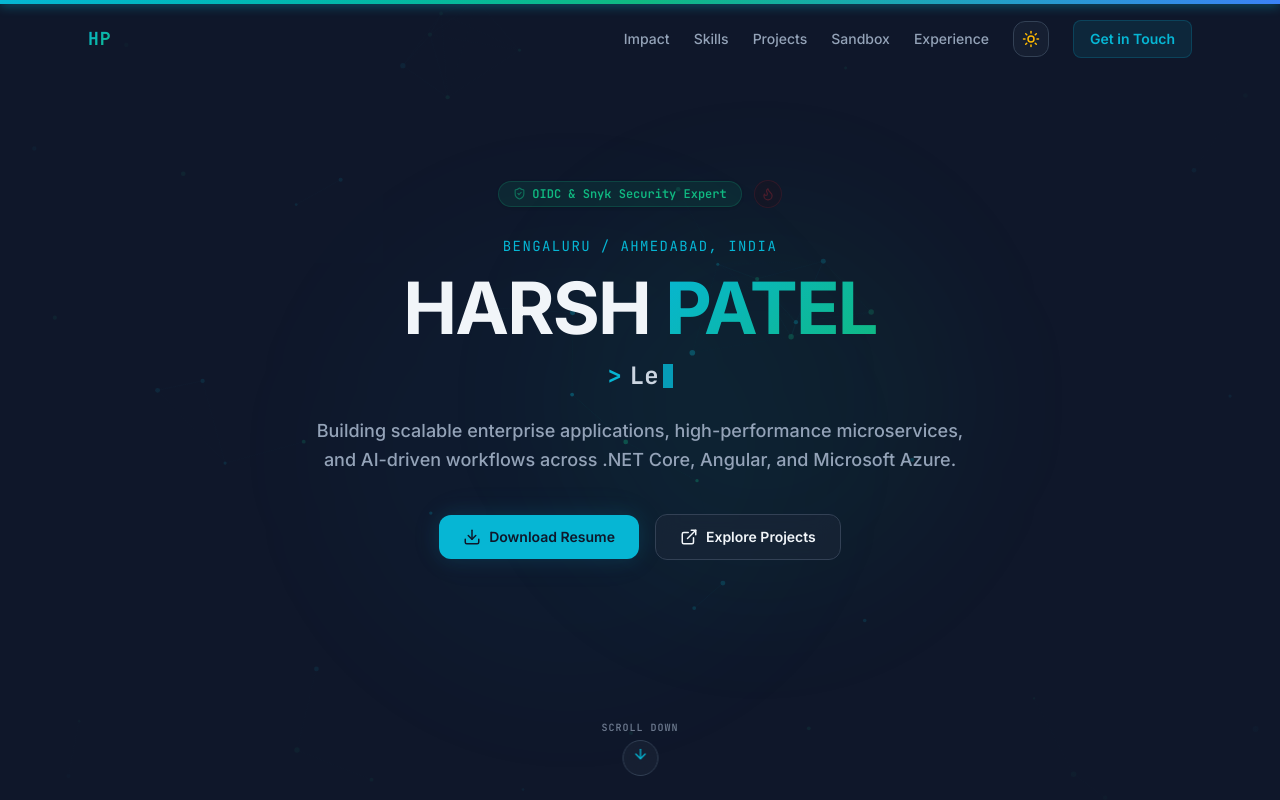
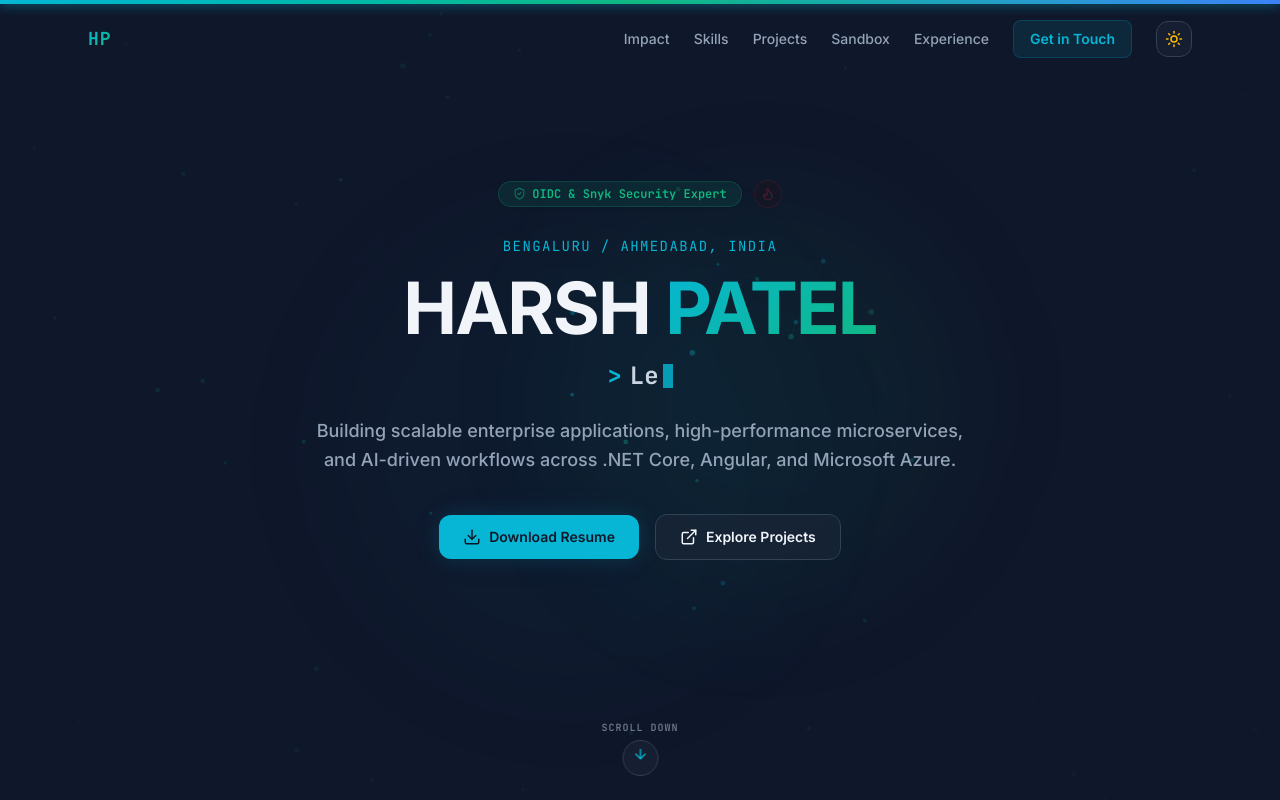
Before and after one commit to harsh-jitendra-patel/harsh-jitendra-patel, a Next.js app: page / in a window 1280 px wide. Shown: the top 800 px of the page. Built offline with nearby package versions, Linux system fonts and the light colour scheme.

Commit message:
refactor: reorder and cleanup Navigation component layout elements

```diff
--- a/src/components/Navigation.tsx
+++ b/src/components/Navigation.tsx
@@ -147,6 +147,13 @@ export default function Navigation() {
             </button>
           )}
 
+          <a
+            href="#contact"
+            className="px-4 py-2 text-sm font-semibold rounded-lg bg-accent/10 text-accent border border-accent/20 hover:bg-accent/20 transition-all duration-200"
+          >
+            Get in Touch
+          </a>
+
           {/* Light / Dark Mode Switch */}
           <button
             onClick={toggleLightDark}
@@ -156,13 +163,6 @@ export default function Navigation() {
           >
             {theme === "light" ? <Moon size={18} className="text-amber-500" /> : <Sun size={18} className="text-amber-400" />}
           </button>
-
-            <a
-              href="#contact"
-              className="px-4 py-2 text-sm font-semibold rounded-lg bg-accent/10 text-accent border border-accent/20 hover:bg-accent/20 transition-all duration-200"
-            >
-              Get in Touch
-            </a>
         </div>
 
         {/* Mobile Right Controls */}
```
Lines whose indentation alone changed are shown as unchanged.
